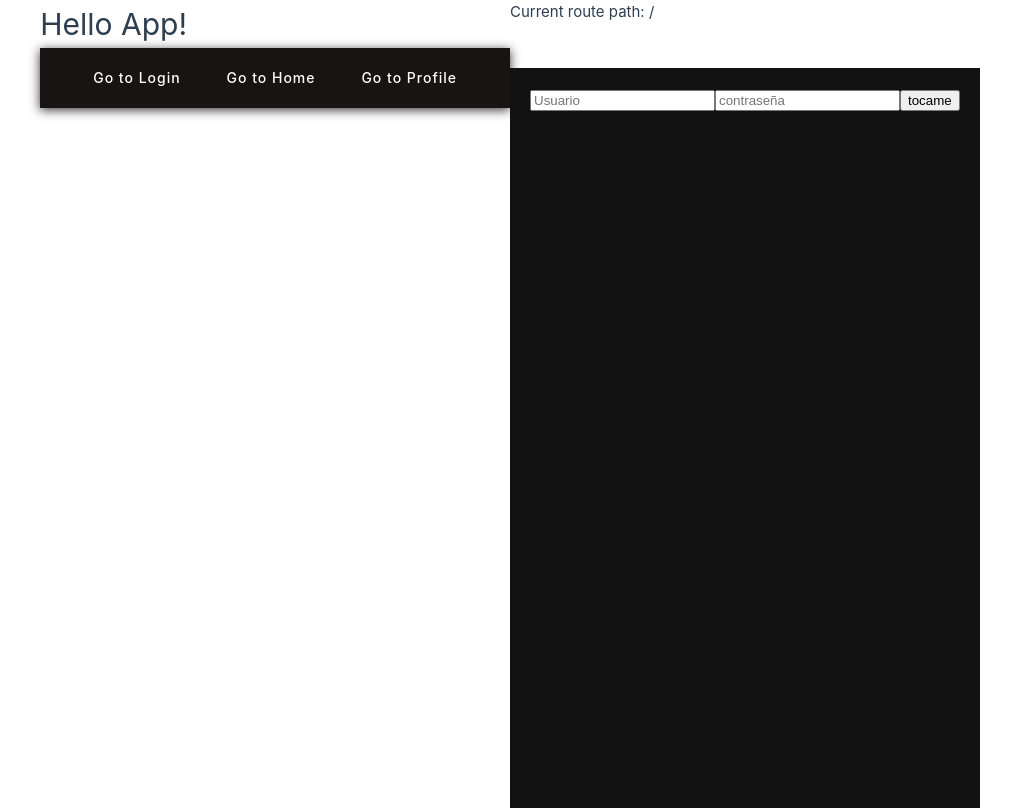
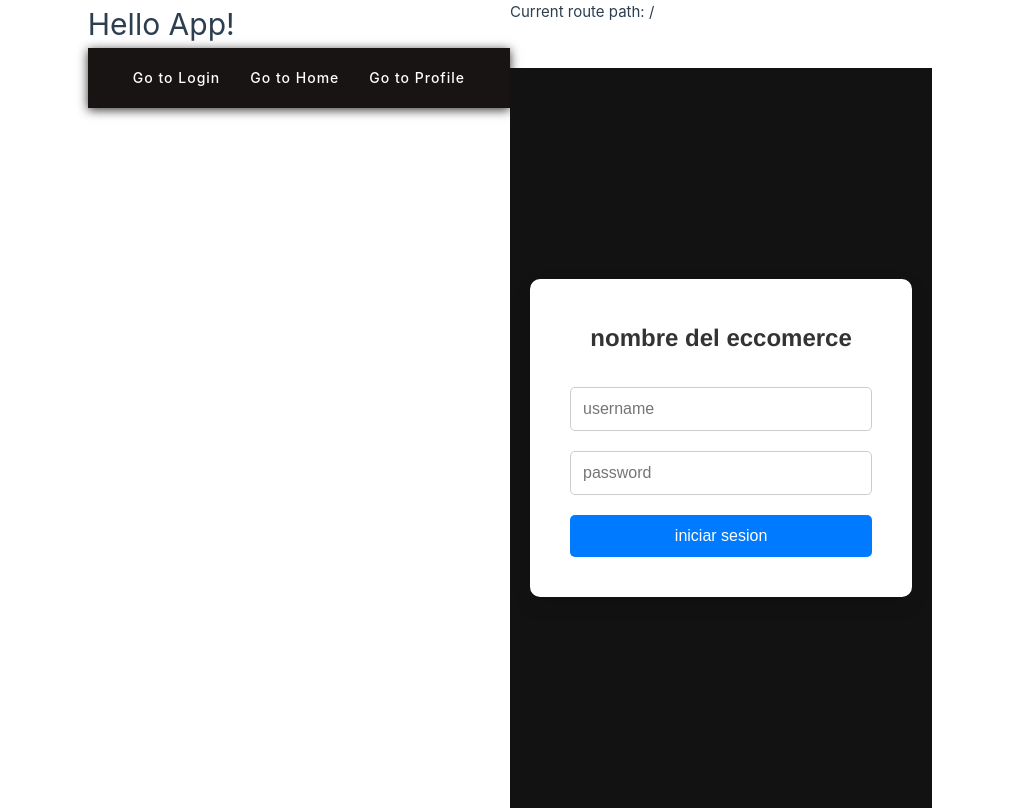
Before and after one commit to LeandroKorb/PNT2_ECOMMERCE, a Vue app: page / in a window 1280 px wide. Shown: the whole page, without its empty margins (130-1141 px from the left). Built offline with nearby package versions, Linux system fonts and the light colour scheme.

Commit message:
add template and css in login

```diff
--- a/src/components/Login.vue
+++ b/src/components/Login.vue
@@ -12,8 +12,93 @@ const login = () => {
 </script>
 
 <template>
+ <div class="container">
+  <div class="login-box">
+    <div class="logo"> nombre del eccomerce</div>
+      <form @click.prevent="login">
+        <input type="text" placeholder="username" required v-model="username"/>
+        <input type="password" placeholder="password" required v-model="password"/>
+        <button type="submit">iniciar sesion</button>
+      </form>
+  </div>
+ </div>
+</template>
 
- <input type= "text" placeholder="Usuario"/>
- <input type="password" placeholder="contraseña"/>
- <button>tocame</button>
-</template>
+
+
+<style scoped>
+* {
+  box-sizing: border-box;
+  margin: 0;
+  padding: 0;
+}
+
+body {
+  font-family: 'Arial', sans-serif;
+  background-color: #f0f0f0;
+  display: flex;
+  justify-content: center;
+  align-items: center;
+  height: 100vh;
+}
+
+.container {
+  display: flex;
+  justify-content: center;
+  align-items: center;
+  height: 100%;
+}
+
+.login-box {
+  background-color: white;
+  padding: 40px;
+  border-radius: 10px;
+  box-shadow: 0px 8px 20px rgba(0, 0, 0, 0.1);
+  width: 100%;
+  max-width: 400px;
+  text-align: center;
+}
+
+.logo {
+  font-size: 24px;
+  font-weight: bold;
+  color: #333;
+  margin-bottom: 30px;
+}
+
+form {
+  display: flex;
+  flex-direction: column;
+  gap: 20px;
+}
+
+input[type="text"],
+input[type="password"] {
+  padding: 12px;
+  border: 1px solid #ccc;
+  border-radius: 5px;
+  font-size: 16px;
+  transition: border-color 0.3s ease;
+}
+
+input[type="text"]:focus,
+input[type="password"]:focus {
+  border-color: #007BFF;
+  outline: none;
+}
+
+button[type="submit"] {
+  background-color: #007BFF;
+  color: white;
+  padding: 12px;
+  border: none;
+  border-radius: 5px;
+  font-size: 16px;
+  cursor: pointer;
+  transition: background-color 0.3s ease;
+}
+
+button[type="submit"]:hover {
+  background-color: #0056b3;
+}
+</style>
```
